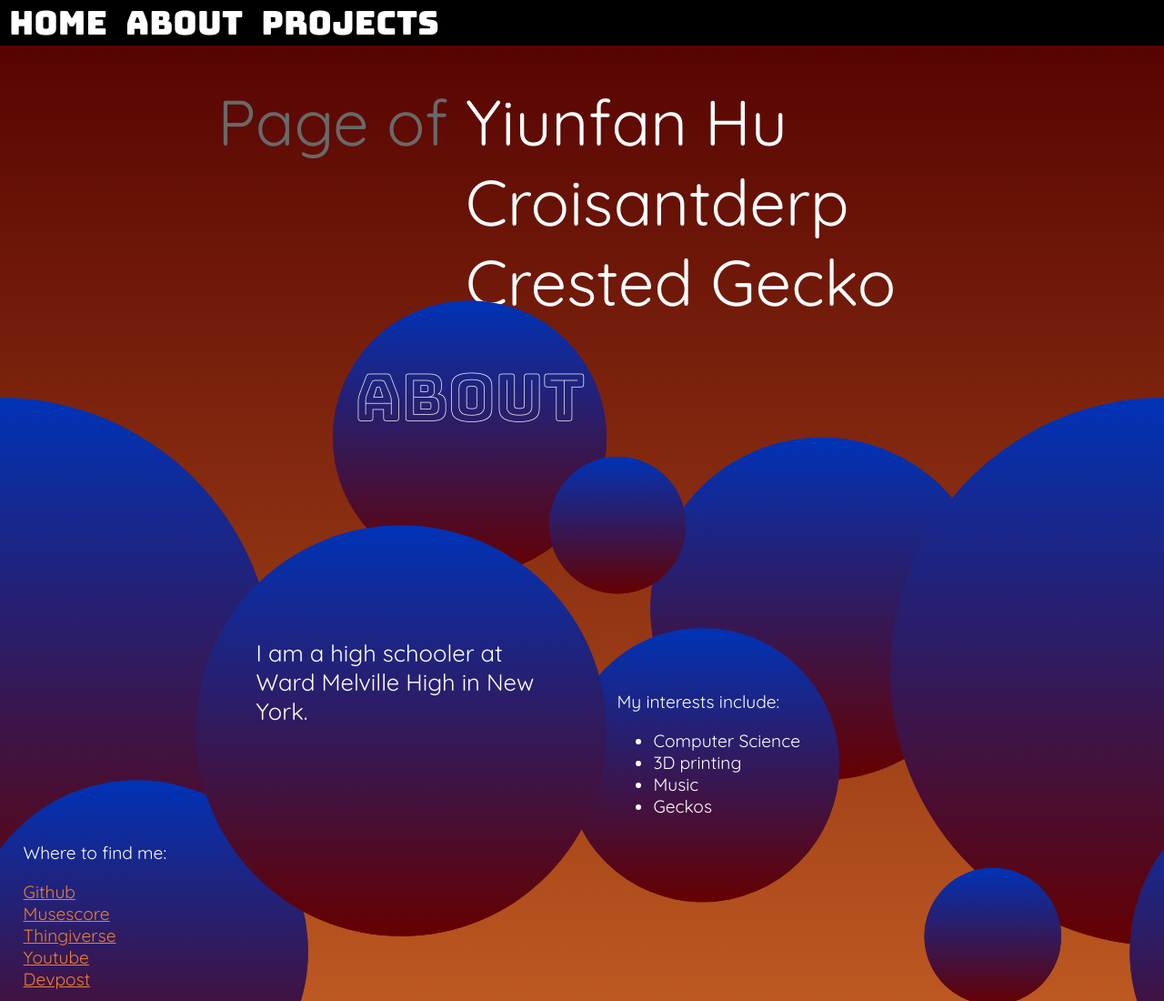
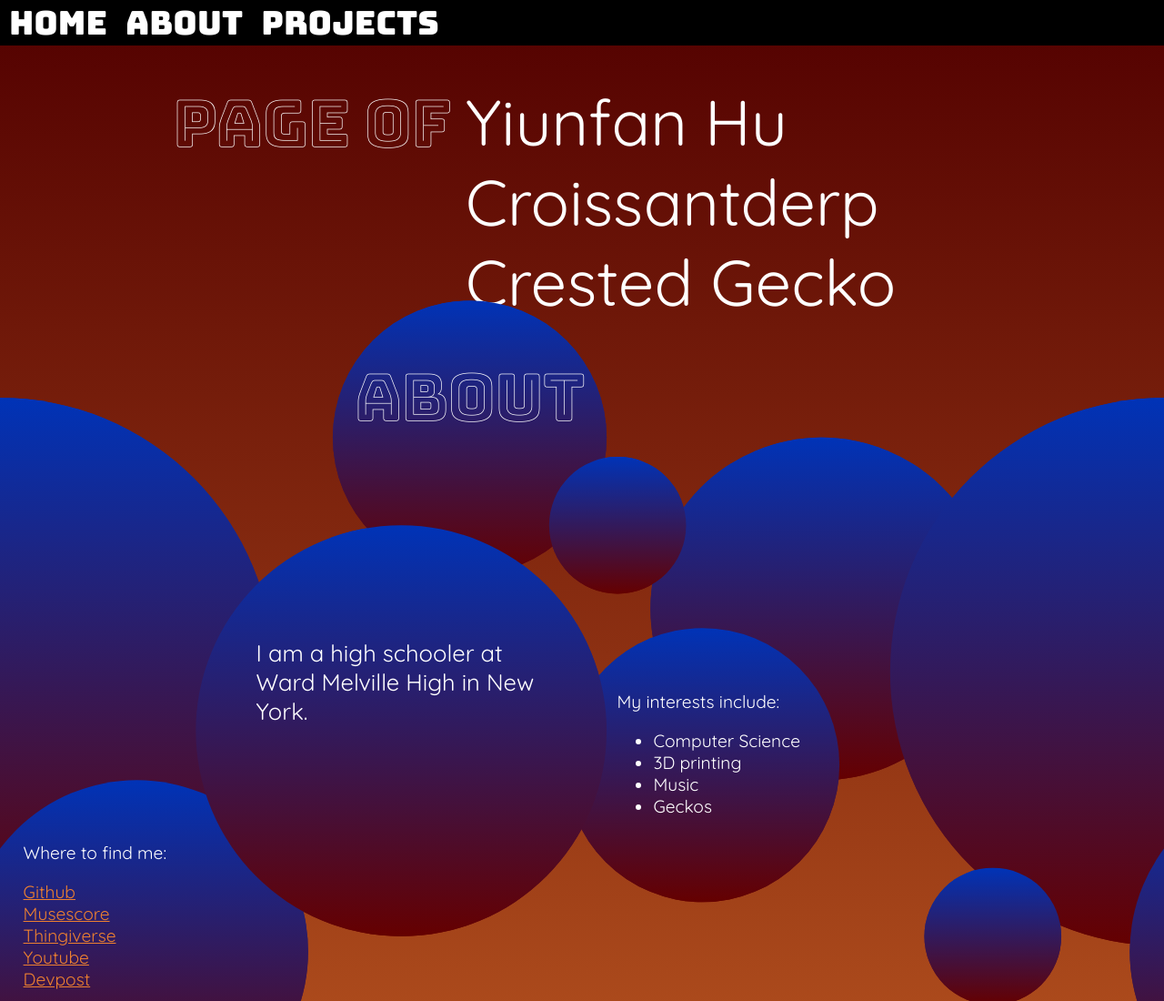
Before and after one commit to croissantderp/old-site, a plain HTML site: page index.html in a window 1280 px wide. Shown: the top 1100 px of the page at 91% size. Drawn offline with Linux system fonts and the light colour scheme.

Commit message:
bug fixes

```diff
--- a/index.html
+++ b/index.html
@@ -32,7 +32,7 @@
                 </p>
 
                 <p class="name-header">
-                    Croisantderp
+                    Croissantderp
                 </p>
 
                 <p class="name-header">
--- a/styles.css
+++ b/styles.css
@@ -32,7 +32,6 @@ body {
     font-family: quicksand;
     overflow-x: hidden;
     margin: 0;
-    height: 400vh;
 }
 
 #menu {
@@ -81,10 +80,13 @@ body {
 }
 
     #col1 p.header {
+        font-family: bungeeOutline;
+        line-height: 130%;
         text-align: right;
+        font-weight: 300;
         font-size: clamp(1.5rem, 5.5vw, 5rem);
         margin: 0;
-        color: #696969;
+        color: white;
     }
 
 #col2 {
@@ -152,7 +154,7 @@ body {
         color: white;
         left: 53%;
         margin-top: 32%;
-        width: 20%;
+        width: 18%;
         max-width: 375px;
     }
 
@@ -172,7 +174,6 @@ body {
 
 #projects {
     position: relative;
-    top: -30vh;
 }
 
     #projects p.header {
```
